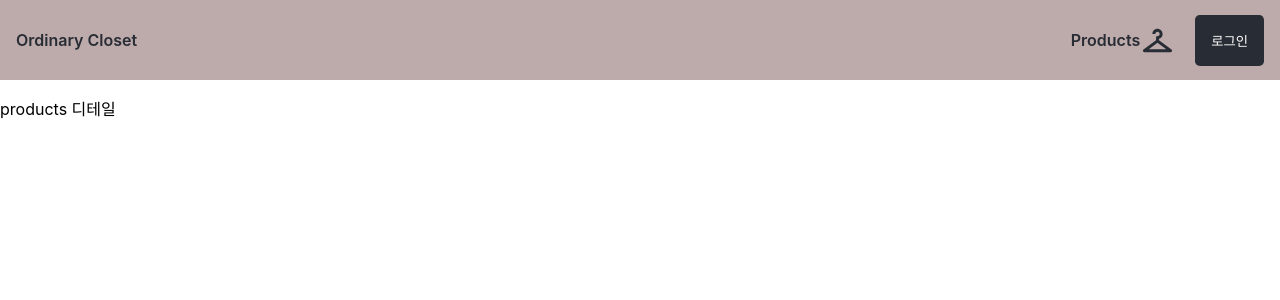
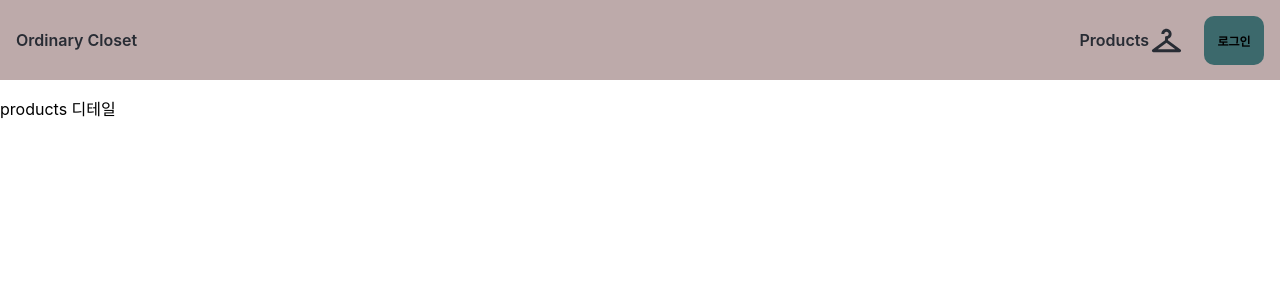
Before and after one commit to rnjswltn1020/ordinaryCloset, a React (Create React App) app: page /products/1 in a window 1280 px wide. Shown: the top 300 px of the page. Built offline with nearby package versions, Linux system fonts and the light colour scheme; no server answers.

Commit message:
Feat: master - 상품 디테일 페이지 작업
1. scrollbar 숨김
2. 버튼 컴포넌트 생성 & 적용
3. 상품디테일 페이지 뷰작업

```diff
--- /dev/null
+++ b/src/components/Button.jsx
@@ -0,0 +1,26 @@
+import styled from 'styled-components';
+
+export default function Button({ text, type, onClick }) {
+    const btnType = type || 'button';
+    return (
+        <CommonButton type={btnType} onClick={onClick}>
+            {text}
+        </CommonButton>
+    );
+}
+
+const CommonButton = styled.button`
+    min-width: 60px;
+    padding: 1rem 0.3rem;
+    font-size: 12px;
+    font-weight: 600;
+    background-color: #3c696c;
+    border-radius: 10px;
+    cursor: pointer;
+    transition: 0.3s;
+
+    &:hover {
+        background-color: #3a7172;
+        color: #ddd;
+    }
+`;
--- a/src/components/Header.jsx
+++ b/src/components/Header.jsx
@@ -1,5 +1,3 @@
-import { useEffect, useState } from 'react';
-
 import styled from 'styled-components';
 import ShoppingCartIcon from '@mui/icons-material/ShoppingCart';
 import CheckroomIcon from '@mui/icons-material/Checkroom';
@@ -7,6 +5,7 @@ import BorderColorIcon from '@mui/icons-material/BorderColor';
 import { Link, useNavigate } from 'react-router-dom';
 import UserIcon from './UserIcon';
 import { useAuthContext } from '../context/AuthContext';
+import Button from './Button';
 
 export default function Header() {
     const navigate = useNavigate();
@@ -30,16 +29,8 @@ export default function Header() {
                 )}
                 {getUserData !== null && <UserIcon user={getUserData} />}
                 <Icon>
-                    {getUserData && (
-                        <button type="button" onClick={logout}>
-                            로그아웃
-                        </button>
-                    )}
-                    {!getUserData && (
-                        <button type="button" onClick={() => navigate('/login')}>
-                            로그인
-                        </button>
-                    )}
+                    {getUserData && <Button onClick={logout} text="로그아웃" />}
+                    {!getUserData && <Button onClick={() => navigate('/login')} text=" 로그인" />}
                 </Icon>
             </Nav>
         </Gnb>
@@ -79,18 +70,4 @@ const Icon = styled.li`
     justify-content: center;
     align-items: center;
     position: relative;
-
-    > button {
-        background: #282c34;
-        color: #fff;
-        padding: 1rem;
-        border-radius: 0.3rem;
-        cursor: pointer;
-        transition: 0.3s;
-
-        &:hover {
-            background-color: rgb(40 44 52 / 57%);
-            color: #ddd;
-        }
-    }
 `;
--- a/src/components/ProductCard.jsx
+++ b/src/components/ProductCard.jsx
@@ -1,6 +1,11 @@
 import styled from 'styled-components';
+import { useNavigate } from 'react-router-dom';
 
-export default function ProductCard({ data }) {
+export default function ProductCard({
+    data,
+    data: { id, image, productName, targetGender, productDetail, productPrice },
+}) {
+    const navigate = useNavigate();
     const checkGender = gender => {
         if (gender === 'female') {
             return '여성';
@@ -10,19 +15,23 @@ export default function ProductCard({ data }) {
             return '남녀공용';
         }
     };
+
+    const handleClick = () => {
+        navigate(`/products/${id}`, { state: data });
+    };
     return (
-        <ItemWrapper>
+        <ItemWrapper onClick={handleClick}>
             <div
                 className="imageWrapper"
-                style={{ backgroundImage: `url(${data.image})`, backgroundSize: 'cover' }}
+                style={{ backgroundImage: `url(${image})`, backgroundSize: 'cover' }}
             />
             <div>
                 <div>
-                    <h2>{data.productName}</h2>
-                    <span>{checkGender(data.targetGender)}</span>
+                    <h2>{productName}</h2>
+                    <span>{checkGender(targetGender)}</span>
                 </div>
-                <p>{data.productDetail}</p>
-                <span>가격 : {data.productPrice}</span>
+                <p>{productDetail}</p>
+                <span>가격 : {productPrice}</span>
             </div>
         </ItemWrapper>
     );
@@ -35,6 +44,13 @@ const ItemWrapper = styled.li`
     overflow: hidden;
     box-shadow: 2px 2px 5px rgba(0, 0, 0, 0.2);
     padding-bottom: 1rem;
+    cursor: pointer;
+    transform: scale(0.9888);
+    transition: 0.3s;
+
+    &:hover {
+        transform: scale(1.0005);
+    }
 
     & > div.imageWrapper {
         padding-top: calc(400px * 1.2);
--- a/src/index.css
+++ b/src/index.css
@@ -27,6 +27,16 @@ html {
     width: 100%;
     height: 100vh;
     background-color: #fff;
+
+    /* 스크롤 숨기기*/
+    scrollbar-width: none;
+    -ms-overflow-style: none;
+}
+
+/* 스크롤 숨기기*/
+body::-webkit-scrollbar,
+html::-webkit-scrollbar {
+    display: none;
 }
 
 #root {
@@ -44,3 +54,11 @@ button {
     border: none;
     outline: none;
 }
+
+.scroll::-webkit-scrollbar {
+    display: none;
+}
+.scroll {
+    -ms-overflow-style: none; /* 인터넷 익스플로러 */
+    scrollbar-width: none; /* 파이어폭스 */
+}
```
